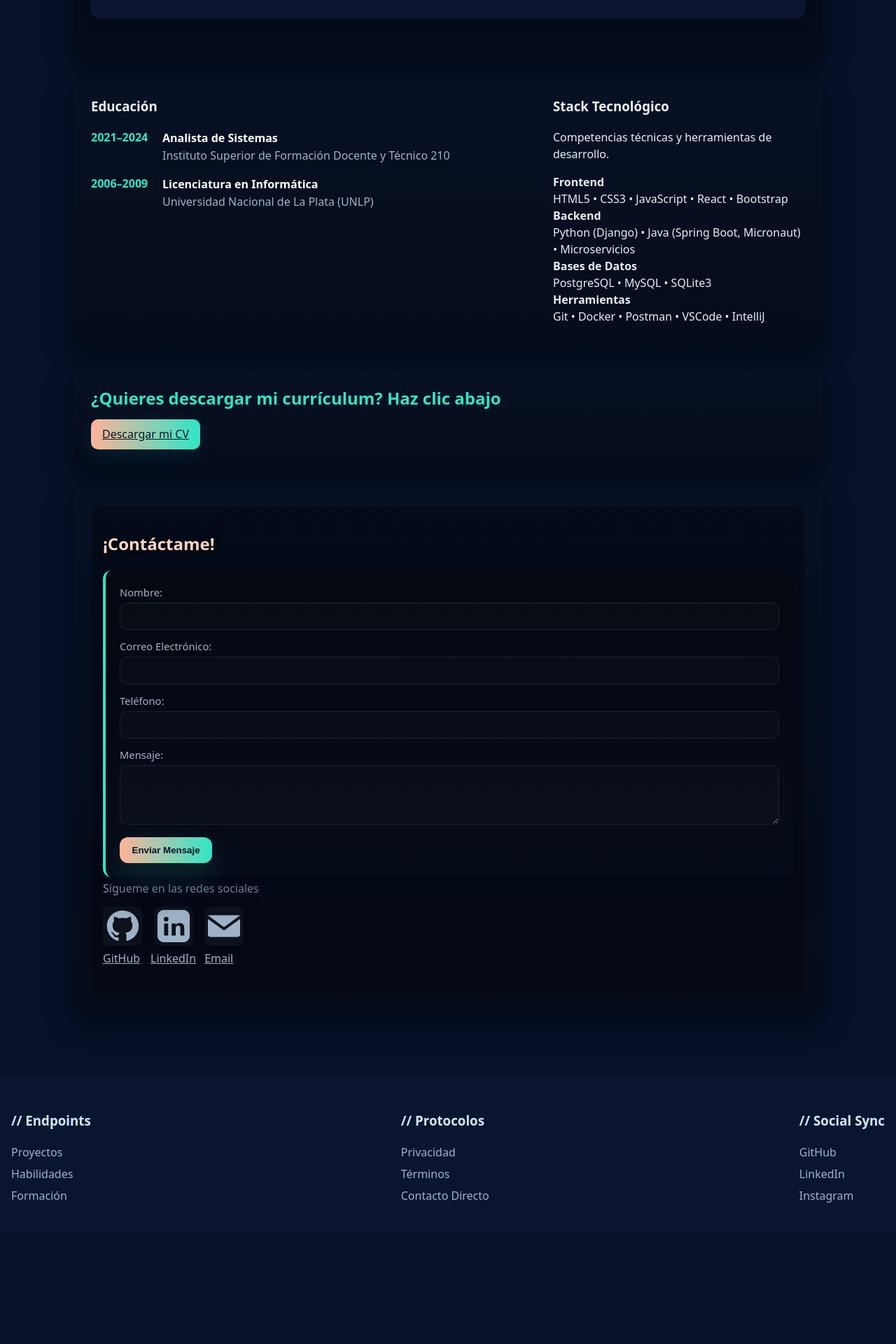
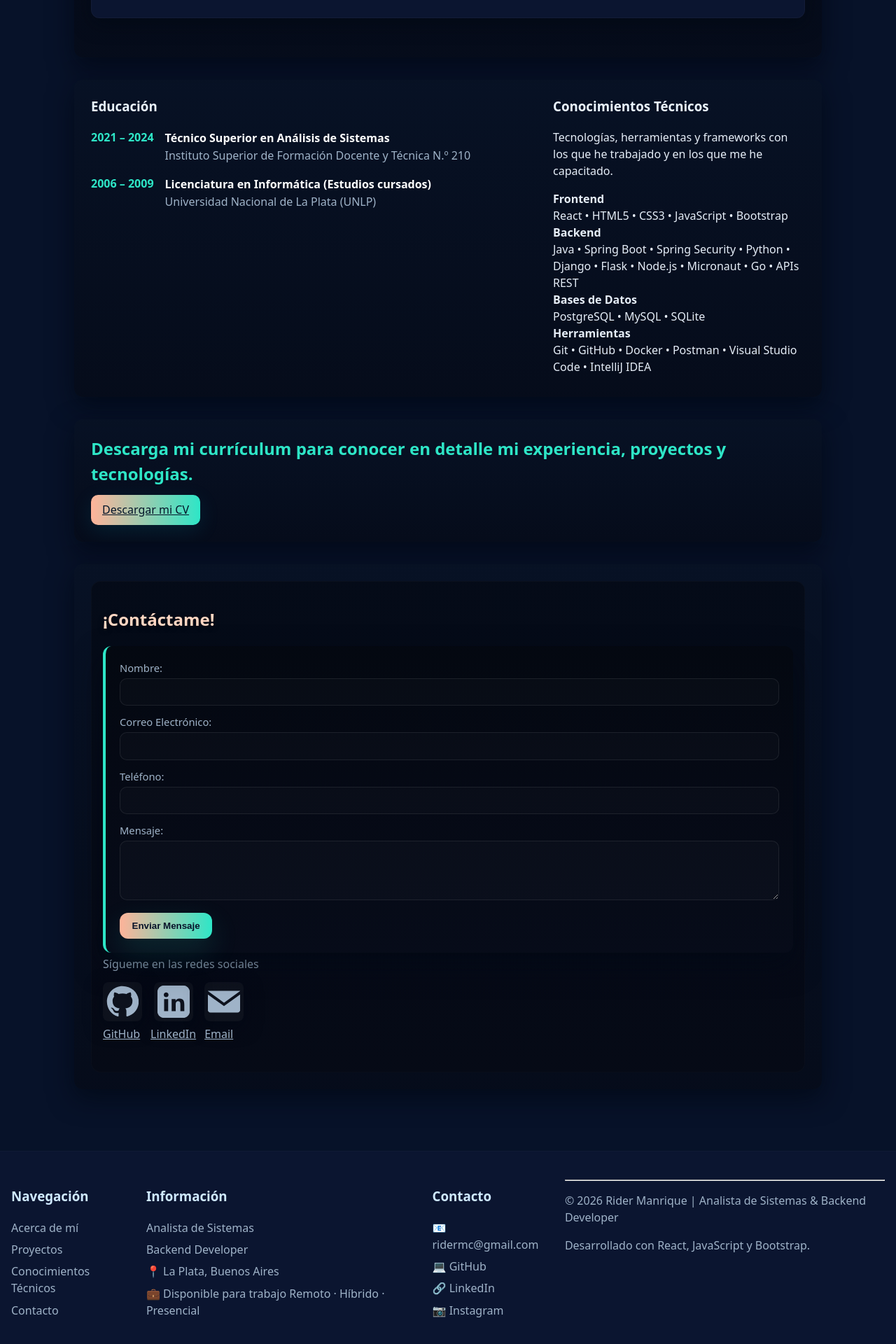
Before and after one commit to ridermanriquecueto/miPortFolio, a React (Vite) app: page / in a window 1280 px wide. Shown: the part 5062-6982 px from the top of the page at 70% size. Before the commit the page ends 6822 px from the top, so only its background shows below. Built offline with nearby package versions, Linux system fonts and the light colour scheme; grey boxes are pictures that could not be loaded.

Commit message:
Actualiza stack tecnologico y mejora el footer del portfolio

```diff
--- a/src/components/Curriculum.jsx
+++ b/src/components/Curriculum.jsx
@@ -5,7 +5,7 @@ export default function Curriculum() {
     <section id="Curriculum" className="animated-background">
       <div id="particles-js-curriculum"></div>
       <article className="curriculum">
-        <h2>¿Quieres descargar mi currículum? Haz clic abajo</h2>
+        <h2>Descarga mi currículum para conocer en detalle mi experiencia, proyectos y tecnologías.</h2>
         <a
           href="https://drive.google.com/file/d/1MOBdBj3GtJoMSWIydg1MR8X8Z_yyuDJQ/view?usp=drive_link"
 
--- a/src/components/Educacion.jsx
+++ b/src/components/Educacion.jsx
@@ -11,21 +11,28 @@ import nodeLogo from '../../img/node.png'
 import reactLogo from '../../img/react.png'
 import goLogo from '../../img/go.jpg'
 
-// Nuevo componente para las habilidades (más limpio, sin porcentajes)
+// Componente para mostrar grupos de habilidades
 const SkillGroup = ({ title, list, iconColor = '#38BDF8' }) => (
   <div className="skill-card">
     <div className="skill-card-header">
-      <div className="skill-dot" style={{ backgroundColor: iconColor }}></div>
+      <div
+        className="skill-dot"
+        style={{ backgroundColor: iconColor }}
+      ></div>
       <strong>{title}</strong>
     </div>
-    <div className="skill-list-text">{list}</div>
+
+    <div className="skill-list-text">
+      {list}
+    </div>
   </div>
 )
 
 export default function Educacion() {
   return (
     <section id="Educacion" className="animated-background">
-      {/* Mantenemos tu genial fondo de logos animados */}
+
+      {/* Fondo animado */}
       <div id="logos-fondo-container">
         <div className="logos-fondo-animado">
           <img src={htt} alt="HTML Logo" />
@@ -33,72 +40,100 @@ export default function Educacion() {
           <img src={jsLogo} alt="JavaScript Logo" />
           <img src={bootstrapImg} alt="Bootstrap Logo" />
           <img src={gitt} alt="Git Logo" />
-          <img src={vsual} alt="VisualCode" />
-          <img src={tk} alt="tk" />
-          <img src={py} alt="py" />
-          <img src={nodeLogo} alt="node" />
-          <img src={reactLogo} alt="react" />
-          <img src={goLogo} alt="go" />
-          {/* Repetidos para el efecto de scroll infinito */}
+          <img src={vsual} alt="Visual Studio Code Logo" />
+          <img src={tk} alt="Java Logo" />
+          <img src={py} alt="Python Logo" />
+          <img src={nodeLogo} alt="Node.js Logo" />
+          <img src={reactLogo} alt="React Logo" />
+          <img src={goLogo} alt="Go Logo" />
+
+          {/* Repetidos para el efecto infinito */}
           <img src={htt} alt="HTML Logo" />
           <img src={cs} alt="CSS Logo" />
           <img src={jsLogo} alt="JavaScript Logo" />
+          <img src={bootstrapImg} alt="Bootstrap Logo" />
+          <img src={gitt} alt="Git Logo" />
+          <img src={vsual} alt="Visual Studio Code Logo" />
+          <img src={tk} alt="Java Logo" />
+          <img src={py} alt="Python Logo" />
+          <img src={nodeLogo} alt="Node.js Logo" />
+          <img src={reactLogo} alt="React Logo" />
+          <img src={goLogo} alt="Go Logo" />
         </div>
       </div>
 
       <div className="contenido-container">
         <div className="contenido-grid">
 
-          {/* PANEL DE EDUCACIÓN */}
+          {/* EDUCACIÓN */}
           <div className="educacion-panel">
             <h3 id="educacion-title">Educación</h3>
+
             <div className="timeline">
+
               <div className="timeline-item">
-                <div className="timeline-year">2021–2024</div>
+                <div className="timeline-year">2021 – 2024</div>
+
                 <div className="timeline-body">
-                  <h4>Analista de Sistemas</h4>
-                  <p className="muted">Instituto Superior de Formación Docente y Técnico 210</p>
+                  <h4>Técnico Superior en Análisis de Sistemas</h4>
+                  <p className="muted">
+                    Instituto Superior de Formación Docente y Técnica N.º 210
+                  </p>
                 </div>
               </div>
+
               <div className="timeline-item">
-                <div className="timeline-year">2006–2009</div>
+                <div className="timeline-year">2006 – 2009</div>
+
                 <div className="timeline-body">
-                  <h4>Licenciatura en Informática</h4>
-                  <p className="muted">Universidad Nacional de La Plata (UNLP)</p>
+                  <h4>Licenciatura en Informática (Estudios cursados)</h4>
+                  <p className="muted">
+                    Universidad Nacional de La Plata (UNLP)
+                  </p>
                 </div>
               </div>
+
             </div>
           </div>
 
-          {/* PANEL DE HABILIDADES (Ahora sin barras de carga) */}
+          {/* CONOCIMIENTOS TÉCNICOS */}
           <aside className="habilidades-panel">
-            <h3 id="habilidades-title">Stack Tecnológico</h3>
-            <p className="muted mb-4">Competencias técnicas y herramientas de desarrollo.</p>
+
+            <h3 id="habilidades-title">Conocimientos Técnicos</h3>
+
+            <p className="muted mb-4">
+              Tecnologías, herramientas y frameworks con los que he trabajado y en los que me he capacitado.
+            </p>
 
             <SkillGroup
               title="Frontend"
-              list="HTML5 • CSS3 • JavaScript • React • Bootstrap"
+              list="React • HTML5 • CSS3 • JavaScript • Bootstrap"
               iconColor="#2ee6c7"
             />
+
             <SkillGroup
               title="Backend"
-              list="Python (Django) • Java (Spring Boot, Micronaut) • Microservicios"
+              list="Java • Spring Boot • Spring Security • Python • Django • Flask • Node.js • Micronaut • Go • APIs REST"
               iconColor="#ffb399"
             />
+
             <SkillGroup
               title="Bases de Datos"
-              list="PostgreSQL • MySQL • SQLite3"
+              list="PostgreSQL • MySQL • SQLite"
               iconColor="#8b5cf6"
             />
+
             <SkillGroup
               title="Herramientas"
-              list="Git • Docker • Postman • VSCode • IntelliJ"
+              list="Git • GitHub • Docker • Postman • Visual Studio Code • IntelliJ IDEA"
               iconColor="#06b6d4"
             />
+
           </aside>
 
         </div>
       </div>
+
     </section>
   )
 }
--- a/src/components/Footer.jsx
+++ b/src/components/Footer.jsx
@@ -1,43 +1,89 @@
 import React from 'react'
 
-export default function Footer(){
+export default function Footer() {
   return (
-    <footer>
-      {/* Columna 1: Navegación técnica */}
+    <footer className="footer">
+
+      {/* Navegación */}
       <div className="footer-column">
-        <h3>// Endpoints</h3>
+        <h3>Navegación</h3>
+
         <ul>
+          <li><a href="#about">Acerca de mí</a></li>
           <li><a href="#proyectos">Proyectos</a></li>
-          <li><a href="#habilidades">Habilidades</a></li>
-          <li><a href="#educacion">Formación</a></li>
+          <li><a href="#Educacion">Conocimientos Técnicos</a></li>
+          <li><a href="#contacto">Contacto</a></li>
         </ul>
       </div>
 
-      {/* Columna 2: Info Legal o de Contacto */}
+      {/* Información */}
       <div className="footer-column">
-        <h3>// Protocolos</h3>
+        <h3>Información</h3>
+
         <ul>
-          <li><a href="/politica-de-privacidad">Privacidad</a></li>
-          <li><a href="/terminos-de-servicio">Términos</a></li>
-          <li><a href="mailto:tu-email@ejemplo.com">Contacto Directo</a></li>
+          <li>Analista de Sistemas</li>
+          <li>Backend Developer</li>
+          <li>📍 La Plata, Buenos Aires</li>
+          <li>💼 Disponible para trabajo Remoto · Híbrido · Presencial</li>
         </ul>
       </div>
 
-      {/* Columna 3: Tus Redes Reales */}
+      {/* Contacto */}
       <div className="footer-column">
-        <h3>// Social Sync</h3>
+        <h3>Contacto</h3>
+
         <ul>
           <li>
-            <a href="https://github.com/tu-usuario" target="_blank" rel="noopener noreferrer">GitHub</a>
+            <a href="mailto:ridermc@gmail.com">
+              📧 ridermc@gmail.com
+            </a>
           </li>
+
           <li>
-            <a href="https://linkedin.com/in/tu-perfil" target="_blank" rel="noopener noreferrer">LinkedIn</a>
+            <a
+              href="https://github.com/ridermanriquecueto"
+              target="_blank"
+              rel="noopener noreferrer"
+            >
+              💻 GitHub
+            </a>
           </li>
+
           <li>
-            <a href="https://www.instagram.com/tu-perfil" target="_blank" rel="noopener noreferrer">Instagram</a>
+            <a
+              href="https://www.linkedin.com/in/rider-manrique"
+              target="_blank"
+              rel="noopener noreferrer"
+            >
+              🔗 LinkedIn
+            </a>
+          </li>
+
+          <li>
+            <a
+              href="https://www.instagram.com/TU_INSTAGRAM"
+              target="_blank"
+              rel="noopener noreferrer"
+            >
+              📷 Instagram
+            </a>
           </li>
         </ul>
       </div>
+
+      {/* Copyright */}
+      <div className="footer-bottom">
+        <hr />
+
+        <p>
+          © 2026 Rider Manrique | Analista de Sistemas & Backend Developer
+        </p>
+
+        <p>
+          Desarrollado con React, JavaScript y Bootstrap.
+        </p>
+      </div>
+
     </footer>
   )
 }
```
